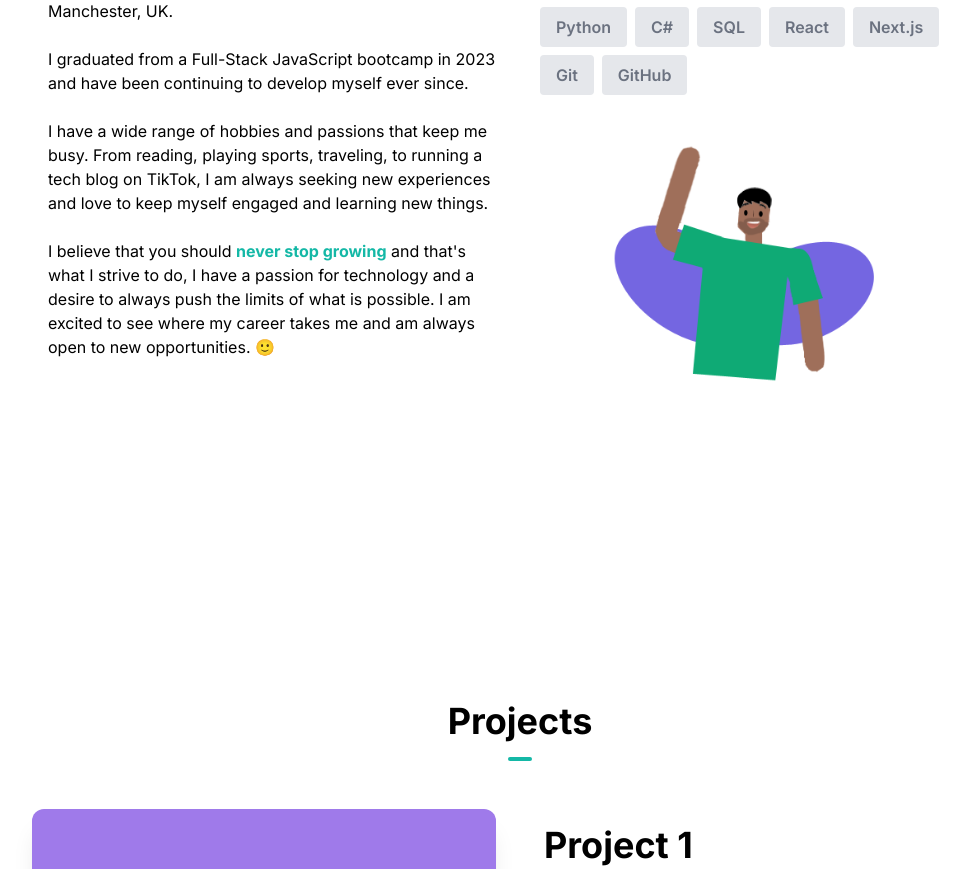
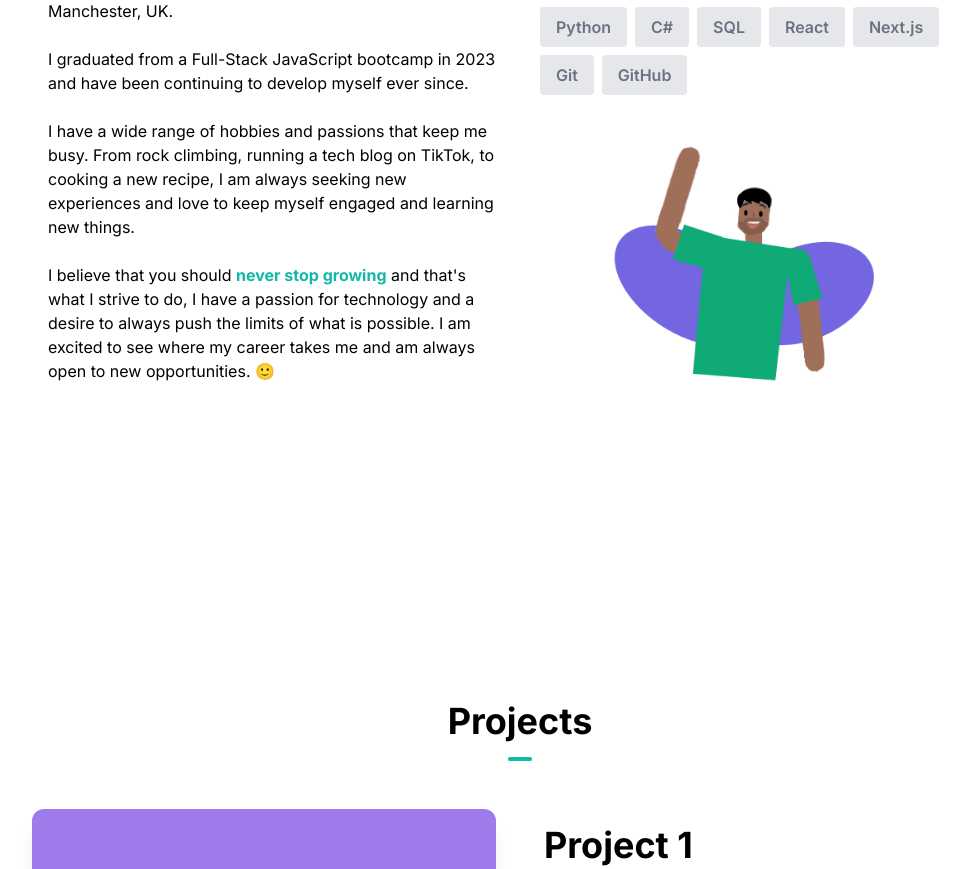
Before and after one commit to code-emad/porfolio-ver1, a Next.js app: page / in a window 1280 px wide. Shown: the part 1116-1985 px from the top of the page, without its empty margins (120-1090 px from the left). Built offline with nearby package versions, Linux system fonts and the light colour scheme.

Commit message:
changing about me section

```diff
--- a/src/app/Components/AboutSection.tsx
+++ b/src/app/Components/AboutSection.tsx
@@ -39,7 +39,7 @@ const AboutSection = () => {
             <br />
             <p>
               I have a wide range of hobbies and passions that keep me busy.
-              From reading, playing sports, traveling, to running a tech blog on TikTok,
+              From rock climbing, running a tech blog on TikTok, to cooking a new recipe,
               I am always seeking new experiences and love to keep myself
               engaged and learning new things.
             </p>
```
